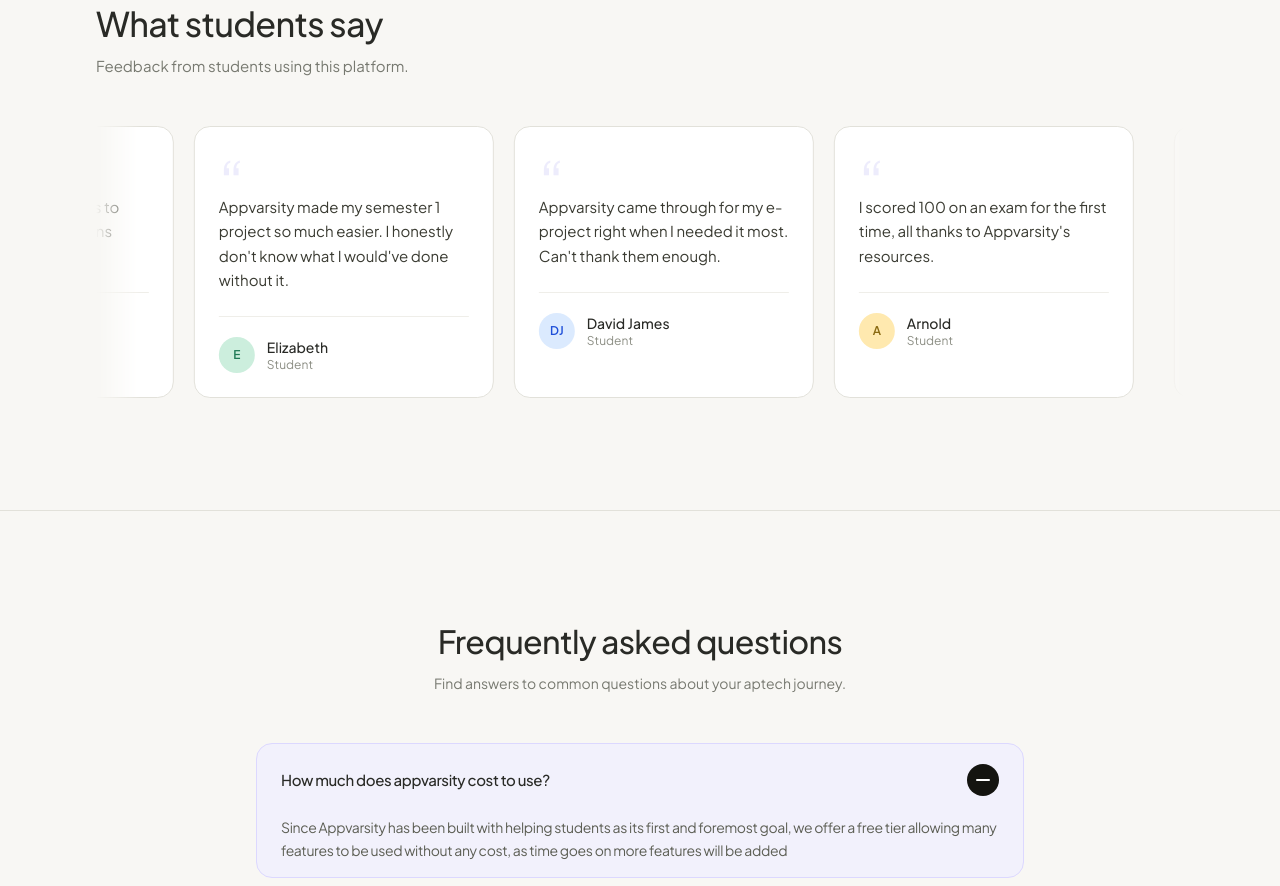
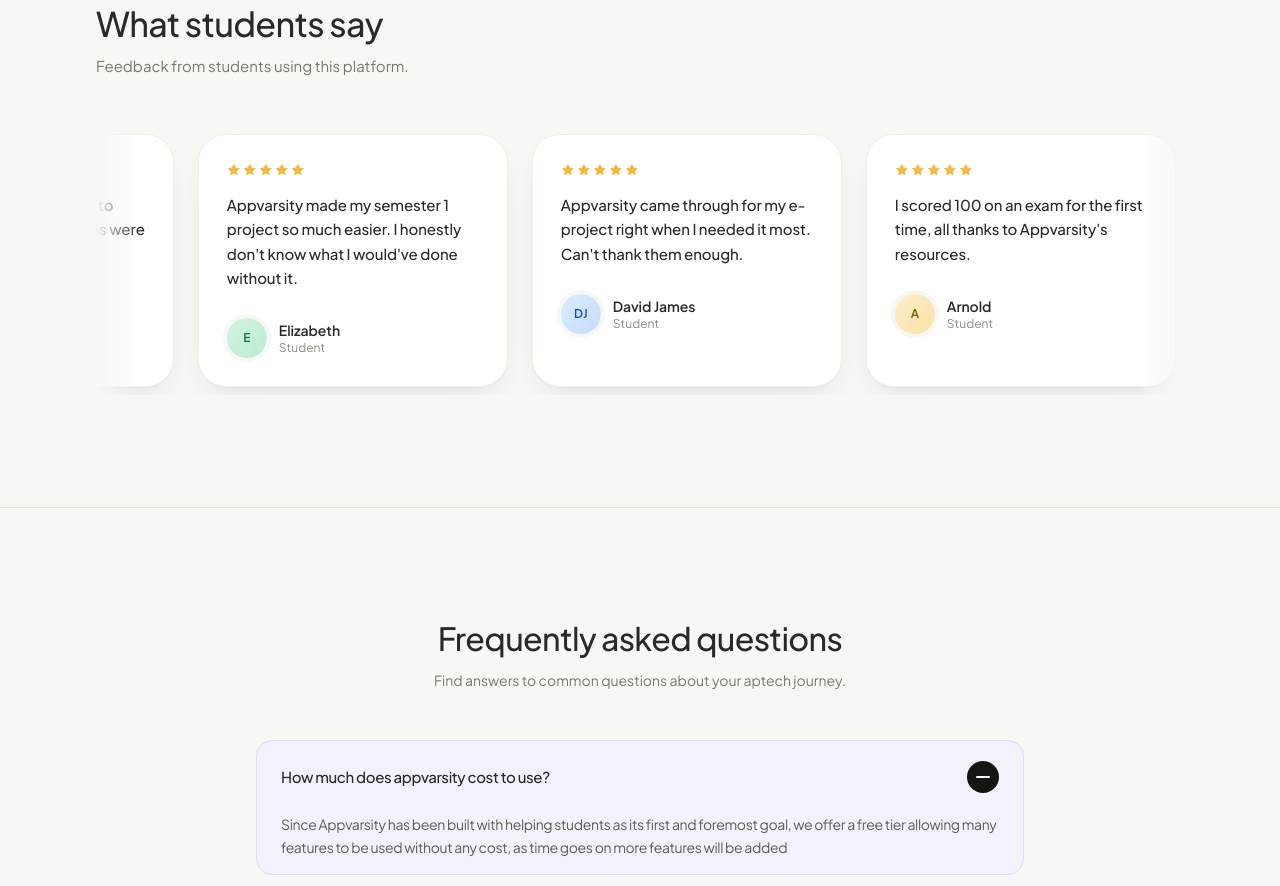
Before and after one commit to somkenemuscle/AppVarsity, a Next.js app: page / in a window 1280 px wide. Shown: the part 2400-3286 px from the top of the page. Built offline with nearby package versions, Linux system fonts and the light colour scheme; no server answers.

Commit message:
Redesign testimonial cards with premium elevated glass-inspired styling

```diff
--- a/components/shared/Testimonials.tsx
+++ b/components/shared/Testimonials.tsx
@@ -1,13 +1,14 @@
 'use client'
 
 import { motion } from "framer-motion"
+import { Star } from "lucide-react"
 import { feedbackData } from "@/constants/feedback"
 
 const chipStyles = [
-    "bg-[#dcd8ff] text-[#5144c8]",
-    "bg-[#cceedd] text-[#1f7a56]",
-    "bg-[#dbeafe] text-[#1d4ed8]",
-    "bg-[#ffe9af] text-[#8a6a12]",
+    "bg-gradient-to-br from-[#e4e1ff] to-[#cfc9ff] text-[#4c3fc9]",
+    "bg-gradient-to-br from-[#d3f3e2] to-[#b8ecd0] text-[#12704c]",
+    "bg-gradient-to-br from-[#dcecfe] to-[#c2ddfd] text-[#1a49c4]",
+    "bg-gradient-to-br from-[#fdeecb] to-[#fbe1a3] text-[#7a5c0e]",
 ]
 
 function Testimonials() {
@@ -33,29 +34,30 @@
                     viewport={{ once: true, amount: 0.2 }}
                     transition={{ duration: 0.6, delay: 0.15 }}
                     data-ui="testimonial-marquee"
-                    className="group relative mt-12 overflow-hidden [mask-image:linear-gradient(to_right,transparent,black_4%,black_96%,transparent)]"
+                    className="group relative mt-12 overflow-hidden py-2 [mask-image:linear-gradient(to_right,transparent,black_4%,black_96%,transparent)]"
                 >
-                    <div className="flex w-max gap-5 [animation:landing-marquee_36s_linear_infinite] group-hover:[animation-play-state:paused]">
+                    <div className="flex w-max gap-6 [animation:landing-marquee_36s_linear_infinite] group-hover:[animation-play-state:paused]">
                         {[0, 1].map((copy) => (
-                            <div key={copy} className="flex gap-5 pr-5">
+                            <div key={copy} className="flex gap-6 pr-6">
                                 {feedbackData.map((item, index) => (
                                     <div
                                         key={`${copy}-${item.name}`}
-                                        className="relative flex w-[280px] shrink-0 flex-col rounded-2xl border border-[#e2e1da] bg-white p-6 transition-colors hover:border-[#3a3b32] sm:w-[300px]"
+                                        className="relative flex w-[290px] shrink-0 flex-col rounded-[28px] border border-[#efeee9] bg-white p-7 shadow-[0_1px_2px_rgba(41,42,38,0.04),0_16px_36px_-16px_rgba(41,42,38,0.14)] transition-all duration-300 ease-out hover:-translate-y-1.5 hover:shadow-[0_1px_2px_rgba(41,42,38,0.05),0_28px_56px_-18px_rgba(79,70,229,0.22)] sm:w-[310px]"
                                     >
-                                        <span
-                                            aria-hidden="true"
-                                            className="font-display text-[64px] leading-none text-[#4f46e5]/10"
-                                        >
-                                            &ldquo;
-                                        </span>
-                                        <p className="-mt-5 text-[#3a3b32] text-[15px] leading-relaxed">{item.feedback}</p>
-                                        <div className="mt-6 flex items-center gap-3 border-t border-[#efeee9] pt-5">
-                                            <div className={`flex h-9 w-9 shrink-0 items-center justify-center rounded-full font-semibold text-xs ${chipStyles[index % chipStyles.length]}`}>
+                                        <div className="flex gap-0.5">
+                                            {Array.from({ length: 5 }).map((_, i) => (
+                                                <Star key={i} className="h-3.5 w-3.5 fill-[#f5b942] text-[#f5b942]" strokeWidth={0} />
+                                            ))}
+                                        </div>
+                                        <p className="mt-4 text-[#292a26] text-[15px] font-medium leading-relaxed tracking-[-0.005em]">
+                                            {item.feedback}
+                                        </p>
+                                        <div className="mt-7 flex items-center gap-3">
+                                            <div className={`flex h-10 w-10 shrink-0 items-center justify-center rounded-full text-xs font-semibold ring-4 ring-[#f8f7f4] ${chipStyles[index % chipStyles.length]}`}>
                                                 {item.name.split(" ").map((n) => n[0]).join("").slice(0, 2)}
                                             </div>
                                             <div>
-                                                <p className="text-sm font-medium text-[#292a26]">{item.name}</p>
+                                                <p className="text-sm font-semibold text-[#292a26] tracking-[-0.005em]">{item.name}</p>
                                                 <p className="text-xs text-[#8c8e84]">{item.position}</p>
                                             </div>
                                         </div>
```
